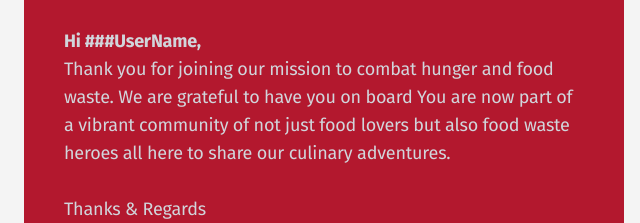
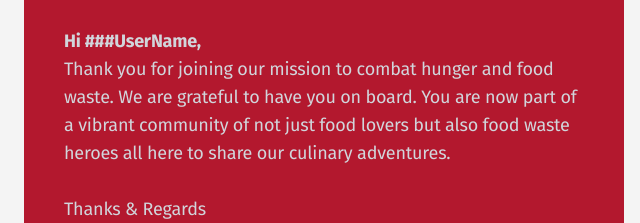
Before and after one commit to chefefoodmedia/api.thechefe, a website: page public/welcome-email.html in a window 1280 px wide. Shown: the part 309-532 px from the top of the page, 316-956 px from the left. Drawn offline with Linux system fonts and the light colour scheme; a web font is replaced by a local one.

Commit message:
update email template

```diff
--- a/public/welcome-email.html
+++ b/public/welcome-email.html
@@ -970,13 +970,13 @@
                                                   "
                                                   >Thank you for joining our
                                                   mission to combat hunger and
-                                                  food waste. We are grateful
-                                                  to have you on board You are
-                                                  now part of a vibrant
-                                                  community of not just food
-                                                  lovers but also food waste
-                                                  heroes all here to share our
-                                                  culinary adventures.</span
+                                                  food waste. We are grateful to
+                                                  have you on board. You are now
+                                                  part of a vibrant community of
+                                                  not just food lovers but also
+                                                  food waste heroes all here to
+                                                  share our culinary
+                                                  adventures.</span
                                                 >
                                               </div>
                                               <div><span>﻿</span></div>
```
Also changed, not shown: public/ceo.html (+2 -2 lines).
